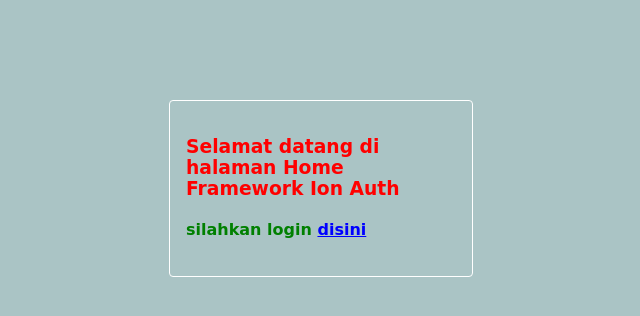
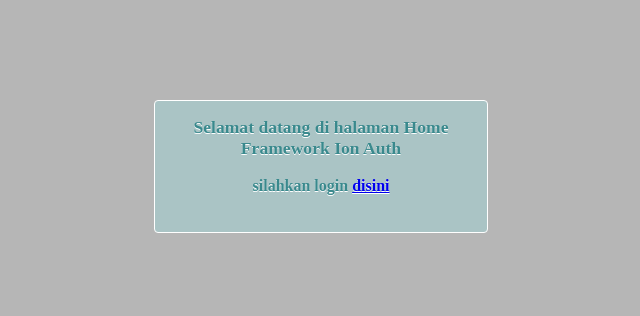
Before and after one commit to kidovatov/latihan_ion_auth, a CodeIgniter app: page /ion/ in a window 1280 px wide. Shown: the top 316 px of the page, without its empty margins (319-959 px from the left). Run offline with CodeIgniter, Linux system fonts and the light colour scheme.

Commit message:
Commit Terakhir

```diff
--- a/application/views/auth/view_home.php
+++ b/application/views/auth/view_home.php
@@ -1,24 +1,14 @@
 <!doctype html>
 <html lang = "en">
-<head> <title> <?php echo $title; ?> </title>
-	<style>
-	body { font-family: cursive; }
-	h3 { color: red; }
-	h4 { color: green; }
-	a { color : blue; }
+<head>
+<title> <?php echo $title; ?> </title>
+<link rel="stylesheet" href="<?php echo base_url();?>css/style.css" type="text/css">
+<script src ="<?php echo base_url();?>js/jquery-1.8.0.min.js" type="text/javascript"></script>
+<script src ="<?php echo base_url();?>js/home.js" type="text/javascript"></script>
+</head>
+<body>
 
-	.div1 {
-	width: 270px;
-	background: #AAC4C5;
-	border: 1px solid white;
-	margin: 100px auto 0;
-	padding: 1em;
-	-moz-border-radius: 4px;
-	-webkit-border-radius: 4px;
-	border-radius: 4px;
-	text-position: center;
-	}
-	</style>
+<div id="register_form">
 </head>
 
 <body div class = "div1">
```
Also changed, not shown: application/views/auth/forgot_password.php (+17 -4 lines), application/views/auth/view_logout.php (+16 -2 lines).
